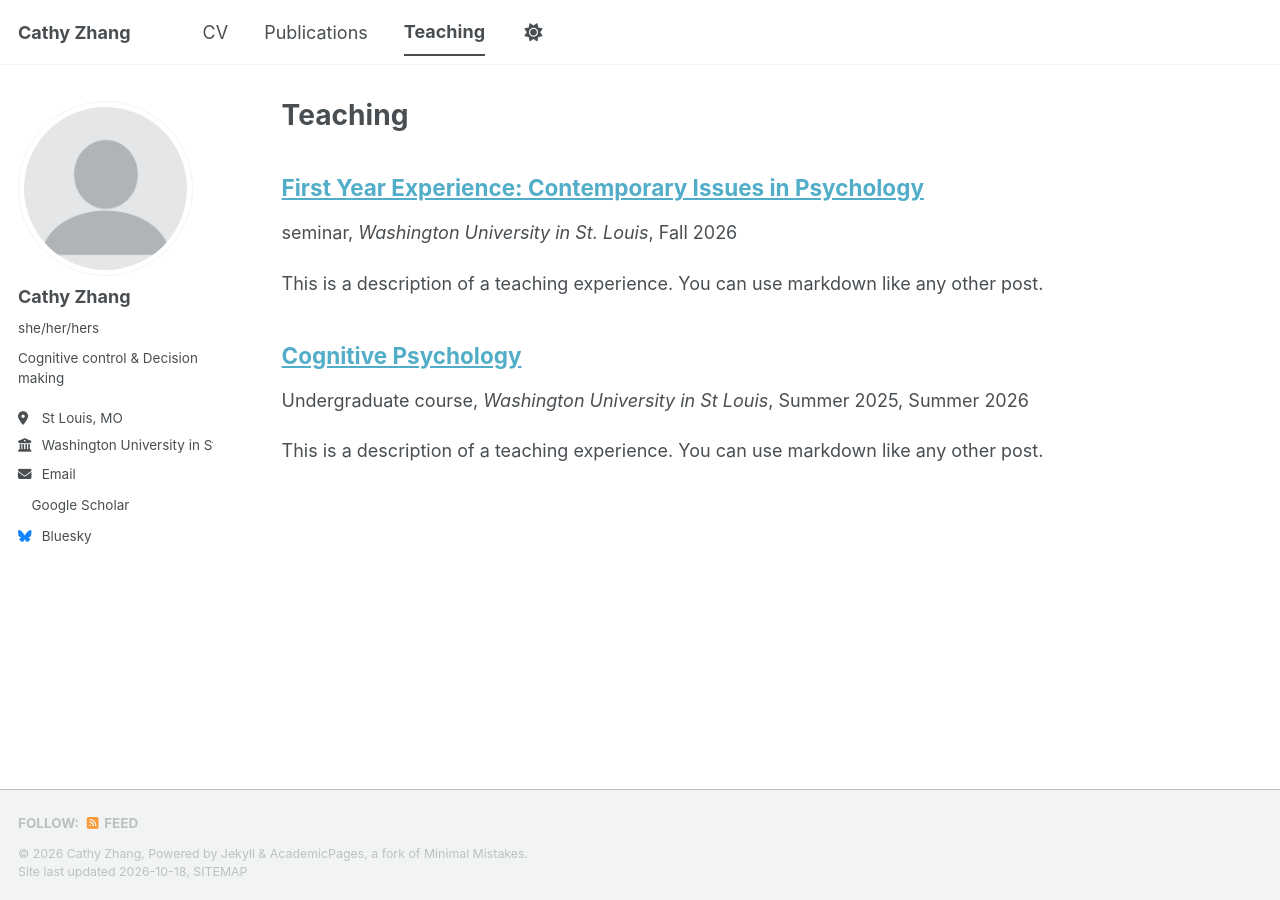
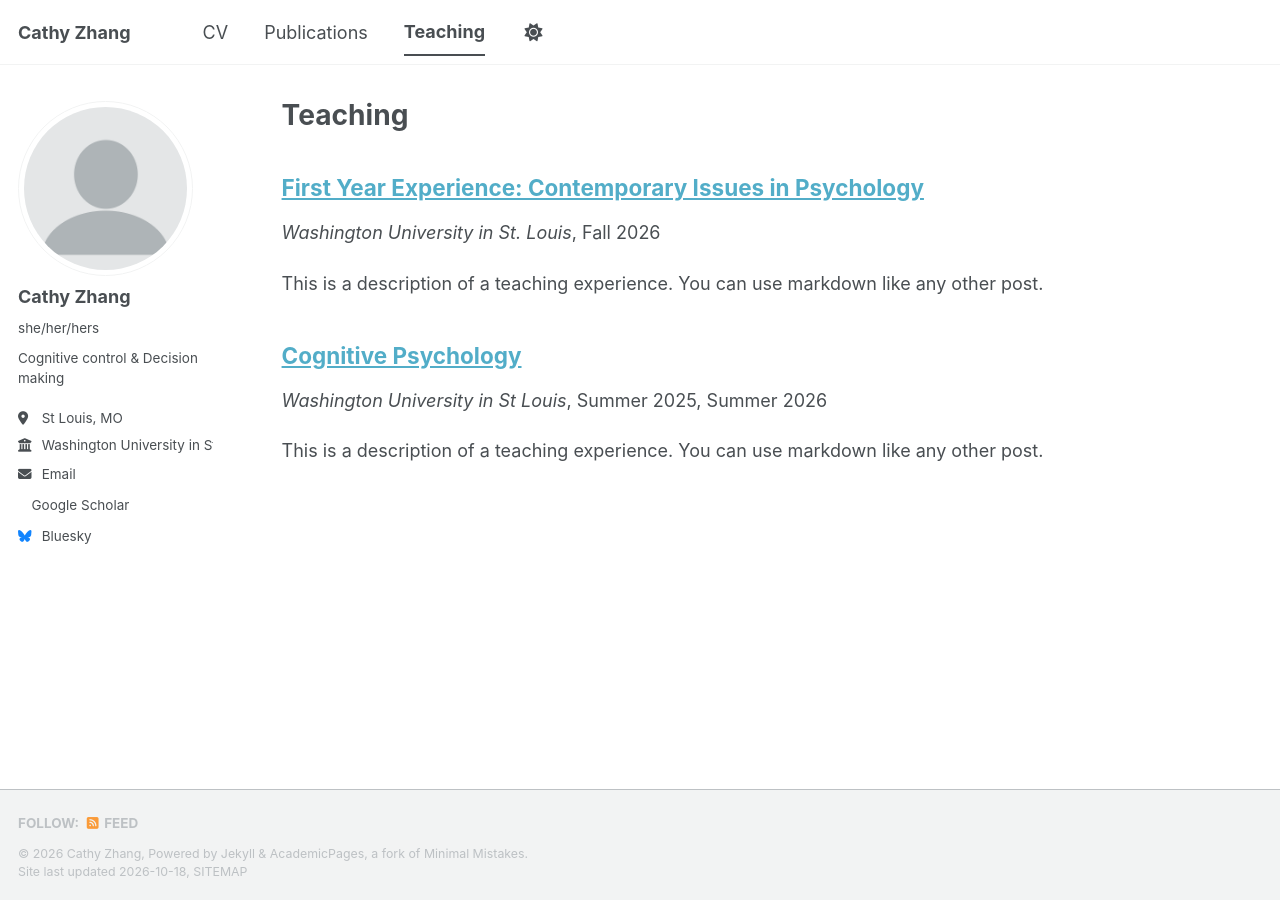
Before and after one commit to CathyZKQ/CathyZKQ.github.io, a Jekyll site: the page built from _pages/teaching.html, in a window 1280 px wide. Built offline with Jekyll 4.4.1, drawn with Linux system fonts in a browser that asks for light colours; a style sheet for code colours, icons or effects is not loaded.

Commit message:
Update archive-single.html

```diff
--- a/_includes/archive-single.html
+++ b/_includes/archive-single.html
@@ -39,7 +39,7 @@
     {% endif %}
 
         {% if post.collection == 'teaching' %}
-          <p>{{ post.type }}, <i>{{ post.venue }}</i>, {{ post.semester }}</p>
+          <p> <i>{{ post.venue }}</i>, {{ post.semester }}</p>
         {% elsif post.collection == 'publications' %}
           <p>Published in <i>{{ post.venue }}</i>, {{ post.date | default: "1900-01-01" | date: "%Y" }} </p>
         {% elsif post.date %}
```
